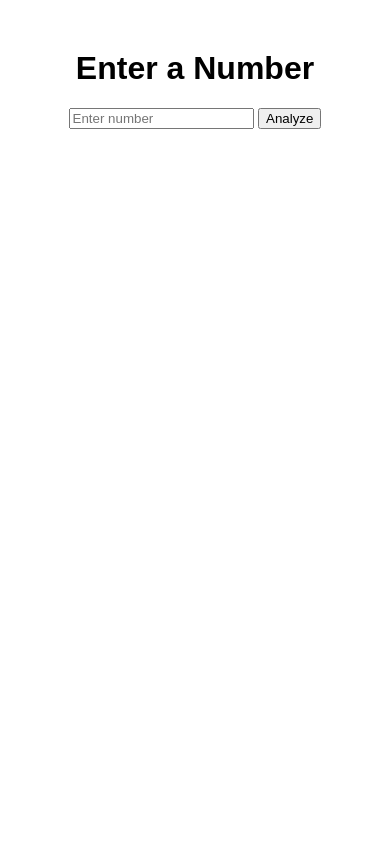
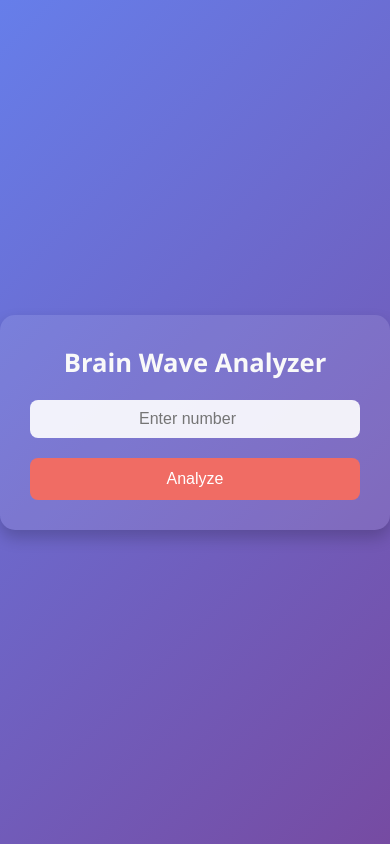
Before and after one commit to ifransaad/read-my-mind, a plain HTML site: page index.html in a window 390 px wide. Drawn offline with Linux system fonts and the light colour scheme.

Commit message:
Updated index.html

```diff
--- a/index.html
+++ b/index.html
@@ -5,54 +5,170 @@
   <meta name="viewport" content="width=device-width, initial-scale=1.0">
   <title>Brain Wave Analyzer</title>
   <style>
+    * {
+      margin: 0;
+      padding: 0;
+      box-sizing: border-box;
+    }
     body {
-      font-family: Arial, sans-serif;
+      font-family: 'Segoe UI', Tahoma, Geneva, Verdana, sans-serif;
+      background: linear-gradient(135deg, #667eea, #764ba2);
+      height: 100vh;
+      display: flex;
+      justify-content: center;
+      align-items: center;
+      color: #fff;
+    }
+    .container {
+      background-color: rgba(255, 255, 255, 0.1);
+      border-radius: 15px;
+      padding: 40px;
+      max-width: 400px;
+      width: 100%;
       text-align: center;
-      margin-top: 50px;
+      box-shadow: 0 8px 16px rgba(0, 0, 0, 0.2);
     }
-    #loading {
-      display: none;
-      font-size: 20px;
-      color: blue;
+    h1 {
+      font-size: 2em;
+      margin-bottom: 20px;
+      color: #f9f9f9;
+    }
+    input[type="number"] {
+      width: 100%;
+      padding: 10px;
+      font-size: 1.1em;
+      border: none;
+      border-radius: 8px;
+      margin-bottom: 20px;
+      background-color: rgba(255, 255, 255, 0.9);
+      color: #333;
+      text-align: center;
+    }
+    input[type="number"]:focus {
+      outline: none;
+      box-shadow: 0 0 8px rgba(255, 255, 255, 0.6);
+    }
+    button {
+      width: 100%;
+      padding: 12px;
+      font-size: 1.2em;
+      border: none;
+      border-radius: 8px;
+      background: #f06c64;
+      color: #fff;
+      cursor: pointer;
+      transition: background 0.3s;
+    }
+    button:hover {
+      background: #ff8b80;
     }
     #result {
       display: none;
-      font-size: 24px;
+      font-size: 2em;
+      margin-top: 30px;
+      color: #fff;
+    }
+
+    /* Popup Modal */
+    .modal-overlay {
+      display: none;
+      position: fixed;
+      top: 0;
+      left: 0;
+      width: 100%;
+      height: 100%;
+      background: rgba(0, 0, 0, 0.6);
+      justify-content: center;
+      align-items: center;
+      z-index: 1000;
+    }
+    .modal-content {
+      background-color: #222;
+      padding: 30px;
+      border-radius: 10px;
+      text-align: center;
+      color: #ffcc00;
+      font-size: 1.5em;
       font-weight: bold;
-      margin-top: 20px;
+      animation: fadeIn 0.3s ease;
+    }
+    .modal-content p {
+      margin: 0;
+    }
+
+    @keyframes fadeIn {
+      from {
+        opacity: 0;
+        transform: scale(0.9);
+      }
+      to {
+        opacity: 1;
+        transform: scale(1);
+      }
+    }
+
+    /* For smaller screens */
+    @media (max-width: 600px) {
+      .container {
+        padding: 30px;
+      }
+      h1 {
+        font-size: 1.6em;
+      }
+      input[type="number"], button {
+        font-size: 1em;
+      }
+      #result {
+        font-size: 1.5em;
+      }
     }
   </style>
 </head>
 <body>
 
-  <h1>Enter a Number</h1>
-  <input type="number" id="numberInput" placeholder="Enter number">
-  <button onclick="analyzeNumber()">Analyze</button>
+  <div class="container">
+    <h1>Brain Wave Analyzer</h1>
+    <input type="number" id="numberInput" placeholder="Enter number">
+    <button onclick="analyzeNumber()">Analyze</button>
 
-  <div id="loading">Analyzing brain waves...</div>
-  <div id="result"></div>
+    <div id="result"></div>
+  </div>
+
+  <!-- Modal -->
+  <div class="modal-overlay" id="modalOverlay">
+    <div class="modal-content" id="modalContent">
+      <p id="modalMessage">AI is learning your personality...</p>
+    </div>
+  </div>
 
   <script>
     function analyzeNumber() {
       const number = document.getElementById("numberInput").value;
-      const loadingElement = document.getElementById("loading");
       const resultElement = document.getElementById("result");
+      const modalOverlay = document.getElementById("modalOverlay");
+      const modalMessage = document.getElementById("modalMessage");
 
       if (number === "") {
         alert("Please enter a number!");
         return;
       }
 
-      // Hide result and show loading message
+      // Hide the result and show the modal popup
       resultElement.style.display = "none";
-      loadingElement.style.display = "block";
+      modalOverlay.style.display = "flex";
 
-      // Simulate loading state for 2 seconds
+      // Step 1: Show "AI is learning your personality" for 3 seconds
+      modalMessage.textContent = "AI is learning your personality...";
       setTimeout(() => {
-        loadingElement.style.display = "none"; // Hide loading
-        resultElement.style.display = "block"; // Show result
-        resultElement.innerHTML = `You entered: ${number}`;
-      }, 2000);
+        // Step 2: Show "Analyzing brain waves..." for 5 seconds
+        modalMessage.textContent = "Analyzing brain waves...";
+        setTimeout(() => {
+          // Step 3: Show result and hide the modal
+          modalOverlay.style.display = "none"; // Hide the modal
+          resultElement.style.display = "block"; // Show the result
+          resultElement.innerHTML = `You are thinking of the number: ${number}`;
+        }, 5000); // Wait 5 seconds for analyzing brain waves
+      }, 3000); // Wait 3 seconds for learning personality
     }
   </script>
 
```
